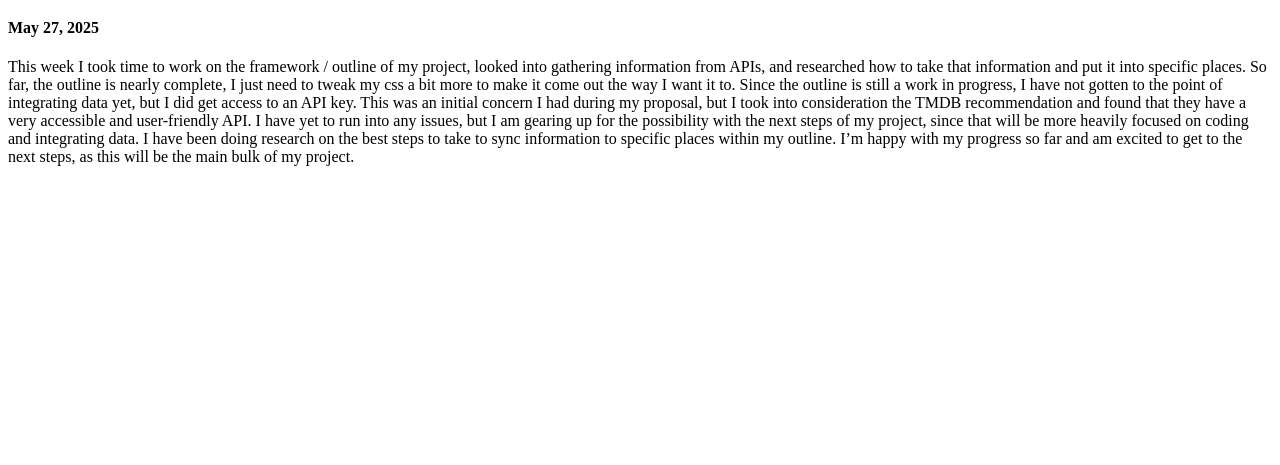
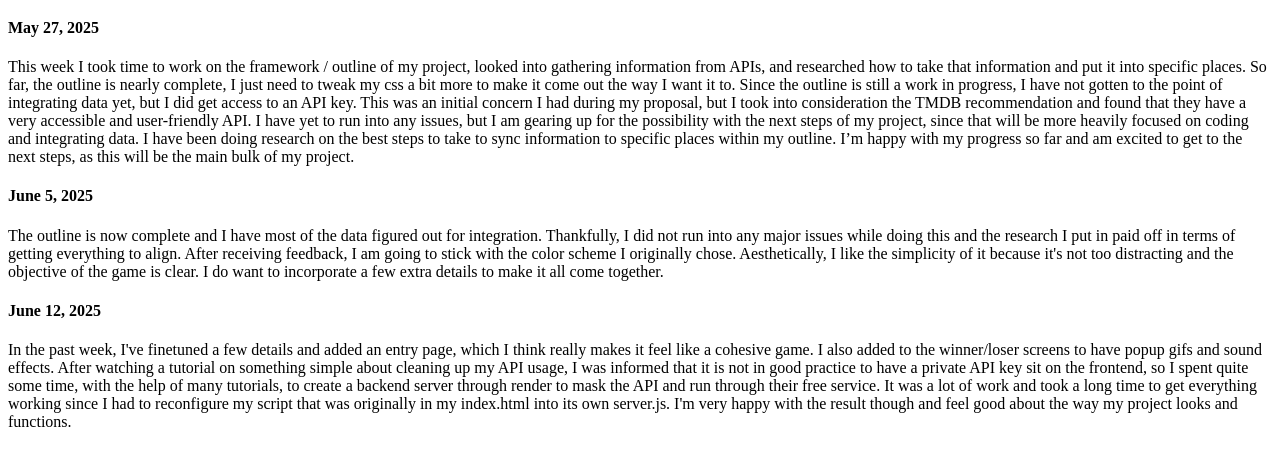
Before and after one commit to cam-harp/cam-harp.github.io, a plain HTML site: page finalproject/finaldocumentation.html in a window 1280 px wide. Shown: the part 61-526 px from the top of the page. Drawn offline with Linux system fonts and the light colour scheme.

Commit message:
added documentation for week 2 & 3

```diff
--- a/finalproject/finaldocumentation.html
+++ b/finalproject/finaldocumentation.html
@@ -8,5 +8,9 @@
     <h1>Project Documentation</h1>
     <h4>May 27, 2025</h4>
     <p>This week I took time to work on the framework / outline of my project, looked into gathering information from APIs, and researched how to take that information and put it into specific places. So far, the outline is nearly complete, I just need to tweak my css a bit more to make it come out the way I want it to. Since the outline is still a work in progress, I have not gotten to the point of integrating data yet, but I did get access to an API key. This was an initial concern I had during my proposal, but I took into consideration the TMDB recommendation and found that they have a very accessible and user-friendly API. I have yet to run into any issues, but I am gearing up for the possibility with the next steps of my project, since that will be more heavily focused on coding and integrating data. I have been doing research on the best steps to take to sync information to specific places within my outline. I’m happy with my progress so far and am excited to get to the next steps, as this will be the main bulk of my project.</p>
+    <h4>June 5, 2025</h4>
+    <p>The outline is now complete and I have most of the data figured out for integration. Thankfully, I did not run into any major issues while doing this and the research I put in paid off in terms of getting everything to align. After receiving feedback, I am going to stick with the color scheme I originally chose. Aesthetically, I like the simplicity of it because it's not too distracting and the objective of the game is clear. I do want to incorporate a few extra details to make it all come together.</p>
+    <h4>June 12, 2025</h4>
+    <p>In the past week, I've finetuned a few details and added an entry page, which I think really makes it feel like a cohesive game. I also added to the winner/loser screens to have popup gifs and sound effects. After watching a tutorial on something simple about cleaning up my API usage, I was informed that it is not in good practice to have a private API key sit on the frontend, so I spent quite some time, with the help of many tutorials, to create a backend server through render to mask the API and run through their free service. It was a lot of work and took a long time to get everything working since I had to reconfigure my script that was originally in my index.html into its own server.js. I'm very happy with the result though and feel good about the way my project looks and functions.</p>
 </body>
 </html>
```
